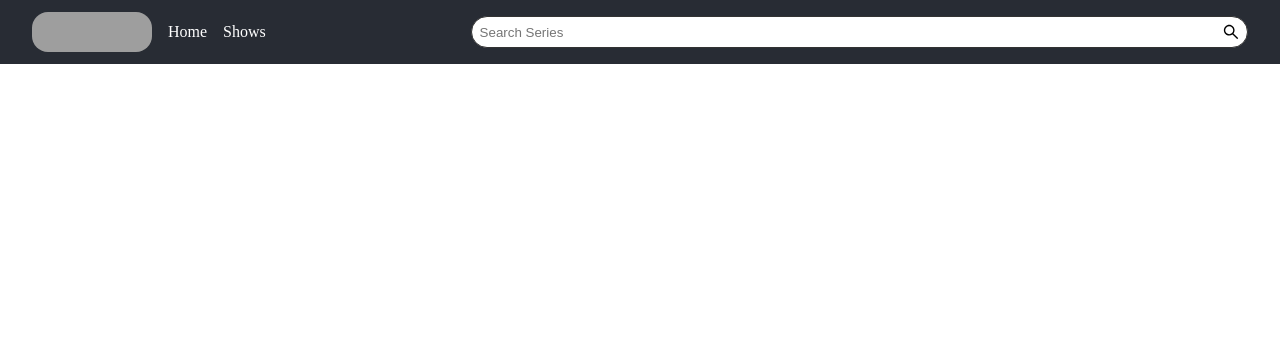
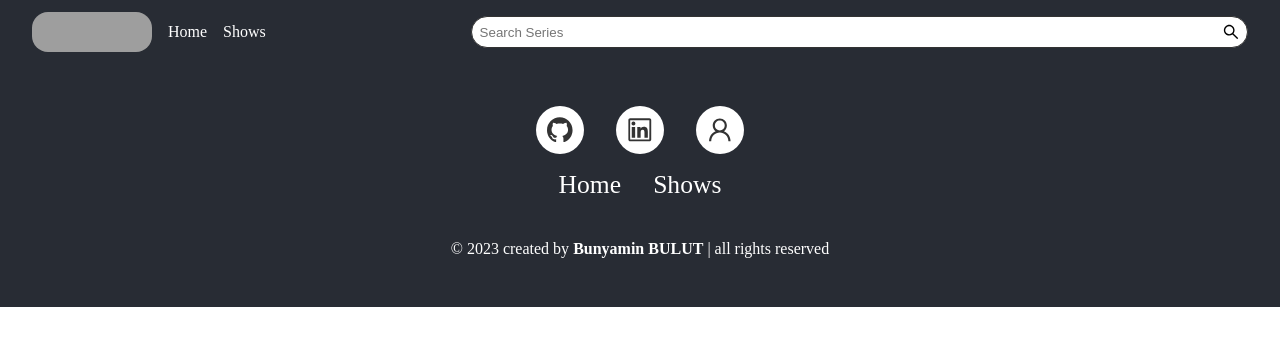
Before and after one commit to Bunyamin-35/ReactApps, a React (Vite) app in the folder CinemaApp/: page / in a window 1280 px wide. Shown: the top 346 px of the page. Built offline with nearby package versions, Linux system fonts and the light colour scheme; grey boxes are pictures that could not be loaded.

Commit message:
CinemaApp | Footer component added.

```diff
--- a/CinemaApp/src/Pages/Details.jsx
+++ b/CinemaApp/src/Pages/Details.jsx
@@ -1,6 +1,7 @@
 import React from 'react'
 import { useParams } from 'react-router-dom'
 import Header from '../components/Header'
+import Footer from '../components/Footer'
 
 
 const Details = () => {
@@ -9,6 +10,7 @@ const Details = () => {
     <div>
         <Header/>
         <h1>Details {id}</h1>
+        <Footer />
     </div>
   )
 }
--- a/CinemaApp/src/Pages/Home.jsx
+++ b/CinemaApp/src/Pages/Home.jsx
@@ -1,10 +1,14 @@
 import React from 'react'
 import Header from '../components/Header';
+import Footer from '../components/Footer';
 
 const Home = () => {
-  return (
-    <Header />
-  )
+    return (
+        <>
+            <Header />
+            <Footer />
+        </>
+    )
 }
 
 export default Home;
--- a/CinemaApp/src/Pages/Series.jsx
+++ b/CinemaApp/src/Pages/Series.jsx
@@ -2,6 +2,7 @@ import React, { useEffect, useState } from 'react'
 import axios from "axios"
 import Card from '../components/Card'
 import Header from '../components/Header'
+import Footer from '../components/Footer'
 
 const Series = () => {
     useEffect(() => {
@@ -31,6 +32,7 @@ const Series = () => {
             {isLoading ? "Loading" :
                 <Card filteredList={filteredList} />
             }
+            <Footer/>
         </>
     )
 }
--- /dev/null
+++ b/CinemaApp/src/components/Footer.jsx
@@ -0,0 +1,24 @@
+import React from 'react'
+import styles from "./footer.module.scss"
+import { Link } from 'react-router-dom'
+import { GithubOutlined, LinkedinOutlined, UserOutlined } from '@ant-design/icons';
+
+
+const Footer = () => {
+    return (
+        <div className={styles.footer}>
+            <div className={styles.share}>
+                <Link className={`${styles.share_links} ${styles.github}`} to="https://github.com/Bunyamin-35"><GithubOutlined /></Link>
+                <Link className={`${styles.share_links} ${styles.linkedin}`} to="https://www.linkedin.com/in/bulutbunyamin/"><LinkedinOutlined /></Link>
+                <Link className={`${styles.share_links} ${styles.portfolio}`} to="https://bunyamin-35.github.io/"><UserOutlined /></Link>
+            </div>
+            <div className={styles.links}>
+                <Link className={styles.navbar} to="/">Home</Link>
+                <Link className={styles.navbar} to="/shows">Shows</Link>
+            </div>
+            <div className={styles.credit}><Link className={styles.credit} to="https://bunyamin-35.github.io/">© 2023 created by <span>Bunyamin BULUT</span> | all rights reserved</Link></div>
+        </div>
+    )
+}
+
+export default Footer;
--- a/CinemaApp/src/components/card.module.scss
+++ b/CinemaApp/src/components/card.module.scss
@@ -102,7 +102,8 @@
         margin: 0;
         position: relative;
         font-size: 14px;
-        color: var(--primary-color)
+        color: var(--primary-color);
+        text-decoration: none;
     }
 
     .film_details::after {
--- /dev/null
+++ b/CinemaApp/src/components/footer.module.scss
@@ -0,0 +1,85 @@
+.footer {
+    display: flex;
+    flex-direction: column;
+    align-items: center;
+    justify-content: center;
+    position: sticky;
+    height: auto;
+    padding: 1.6rem;
+    background-color: #282c34;
+    overflow: hidden;
+
+    .share {
+        display: flex;
+        justify-content: center;
+        align-items: center;
+    }
+
+    .share_links {
+        display: flex;
+        justify-content: center;
+        align-items: center;
+        width: 3rem;
+        height: 3rem;
+        margin: 1rem;
+        font-size: 1.6rem;
+        color: #333;
+        background: #fff;
+        border-radius: 50%;
+        transition: all 0.3s;
+    }
+
+    .github:hover {
+        font-size: 2rem;
+        color: #161b22;
+    }
+
+    .linkedin:hover {
+        font-size: 2rem;
+        color: #0a66c2;
+    }
+
+    .portfolio:hover {
+        font-size: 2rem;
+        color: #45558d;
+    }
+
+    .links {
+        display: flex;
+        justify-content: center;
+        align-items: center;
+    }
+
+    .navbar {
+        font-size: 1.6rem;
+        margin: 0 1rem;
+        color: #fff;
+        text-decoration: none;
+        transition: all 0.5s;
+    }
+
+    .navbar:hover {
+        border-bottom: .1rem solid #fff;
+        padding-bottom: .5rem;
+    }
+
+    .credit {
+        margin-top: 1rem;
+        font-size: 1rem;
+        color: #fff;
+        font-weight: 500;
+        padding: 1.5rem;
+        text-decoration: none;
+    }
+    .credit span {
+        font-size: 1rem;
+        font-weight: 800;
+        transition: all 0.3s;
+        cursor: pointer;
+    }
+    .credit span:hover {
+        font-size: 1.2rem;
+        border-bottom: .1rem solid #fff;
+        padding-bottom: .5rem;
+    }
+}
```
